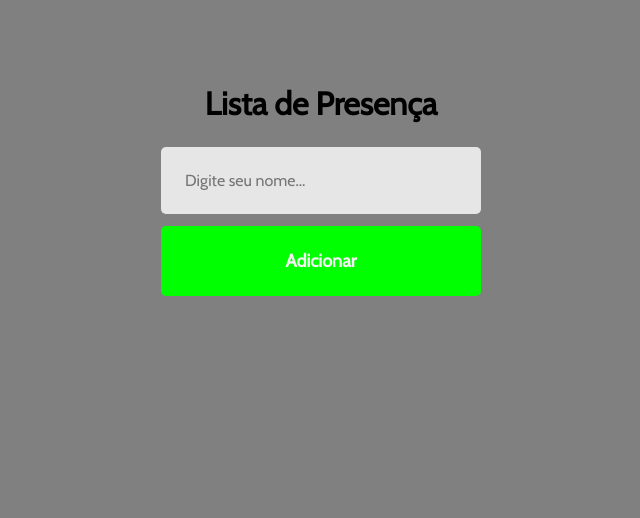
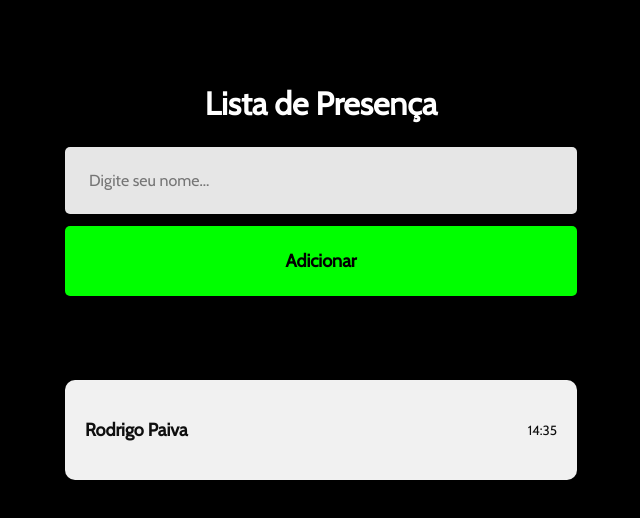
Before and after one commit to rdg-404/typescript-discover, a React (Vite) app: page / in a window 1280 px wide. Shown: the top 518 px of the page, without its empty margins (319-959 px from the left). Built offline with nearby package versions, Linux system fonts and the light colour scheme.

Commit message:
add components in the aplication

```diff
--- /dev/null
+++ b/src/components/Card/card.css
@@ -0,0 +1,20 @@
+.card{
+    height: 100px;
+    width: 50%;
+
+    background: #f1f1f1;
+    color: #0f0f0f;
+
+
+    border-radius: 10px;
+    margin-bottom: 20px;
+
+
+    display: flex;
+    align-items: center;
+    justify-content: space-between;
+    padding: 20px;
+}
+.card strong{
+    font-size: 18px;
+}
--- /dev/null
+++ b/src/components/Card/index.jsx
@@ -0,0 +1,10 @@
+import './card.css';
+
+export function Card(){
+    return (
+        <div className='card'>
+            <strong>Rodrigo Paiva</strong>
+            <small>14:35</small>
+        </div>
+    )
+}
--- a/src/main.jsx
+++ b/src/main.jsx
@@ -1,6 +1,7 @@
 import React from 'react'
 import ReactDOM from 'react-dom/client'
 import { Home } from './pages/Home'
+
 import './style.css'
 
 
--- a/src/pages/Home/home.css
+++ b/src/pages/Home/home.css
@@ -5,13 +5,14 @@
     flex-direction: column;
     margin: 0 auto;
 
-    width: 50%;
+    width: 80%;
     height: 100%;
 
 }
 
 .container h1{
     margin: 84px 0 24px;
+    color: #fff;
 }
 
 .container input {
@@ -33,7 +34,7 @@
     font-weight: 700;
 
     background: #00ff00;
-    color: #f2f2f2;
+    color: #000;
 
     border-radius: 5px;
     margin: 12px 0 84px;
--- a/src/pages/Home/index.jsx
+++ b/src/pages/Home/index.jsx
@@ -1,4 +1,6 @@
-import './home.css'
+import './home.css';
+import { Card } from "../../components/Card";
+
 
 export function Home() {
 
@@ -7,6 +9,7 @@ export function Home() {
       <h1>Lista de Presença</h1>
       <input type="text" placeholder='Digite seu nome...' />
       <button type='button'>Adicionar</button>
+      <Card/>
     </div>
   )
 }
--- a/src/style.css
+++ b/src/style.css
@@ -5,7 +5,7 @@
 }
 
 body{
-    background: #808080;
+    background: #000;
 }
 
 body, input, button{
```
